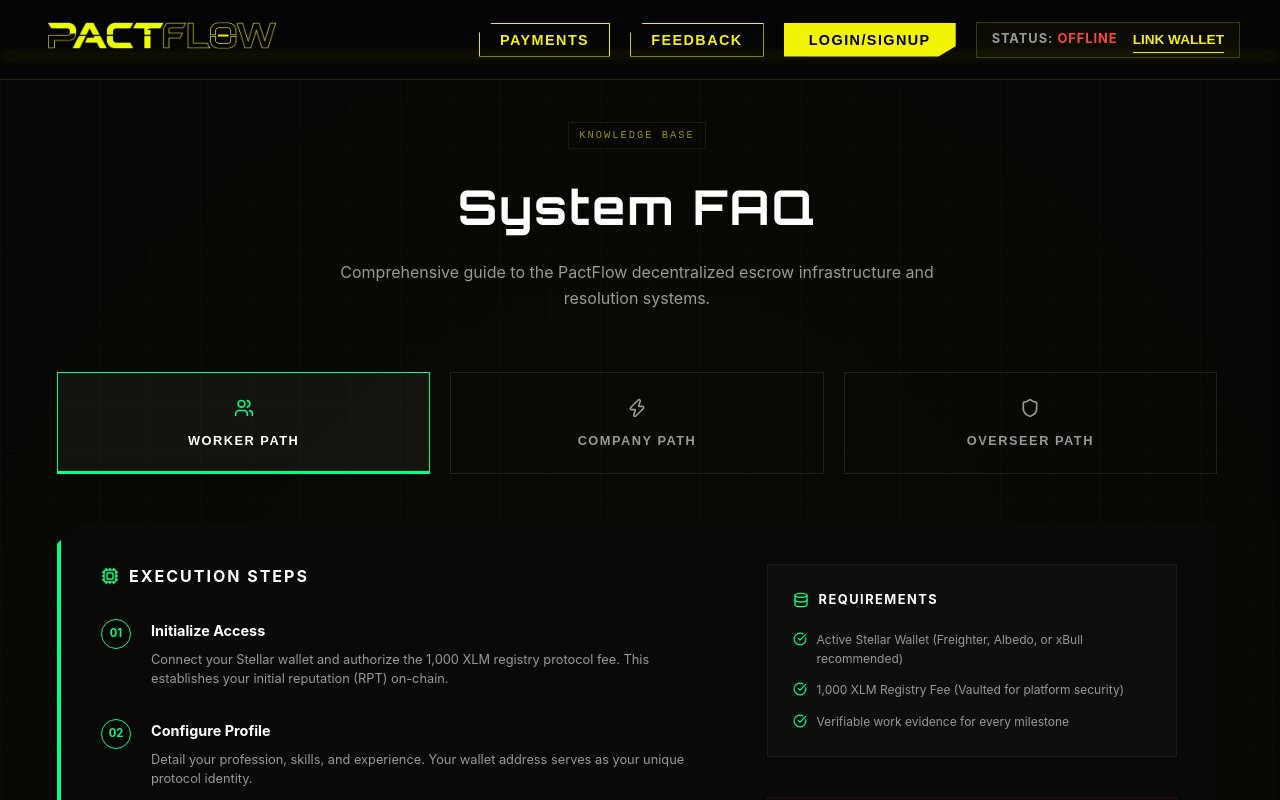
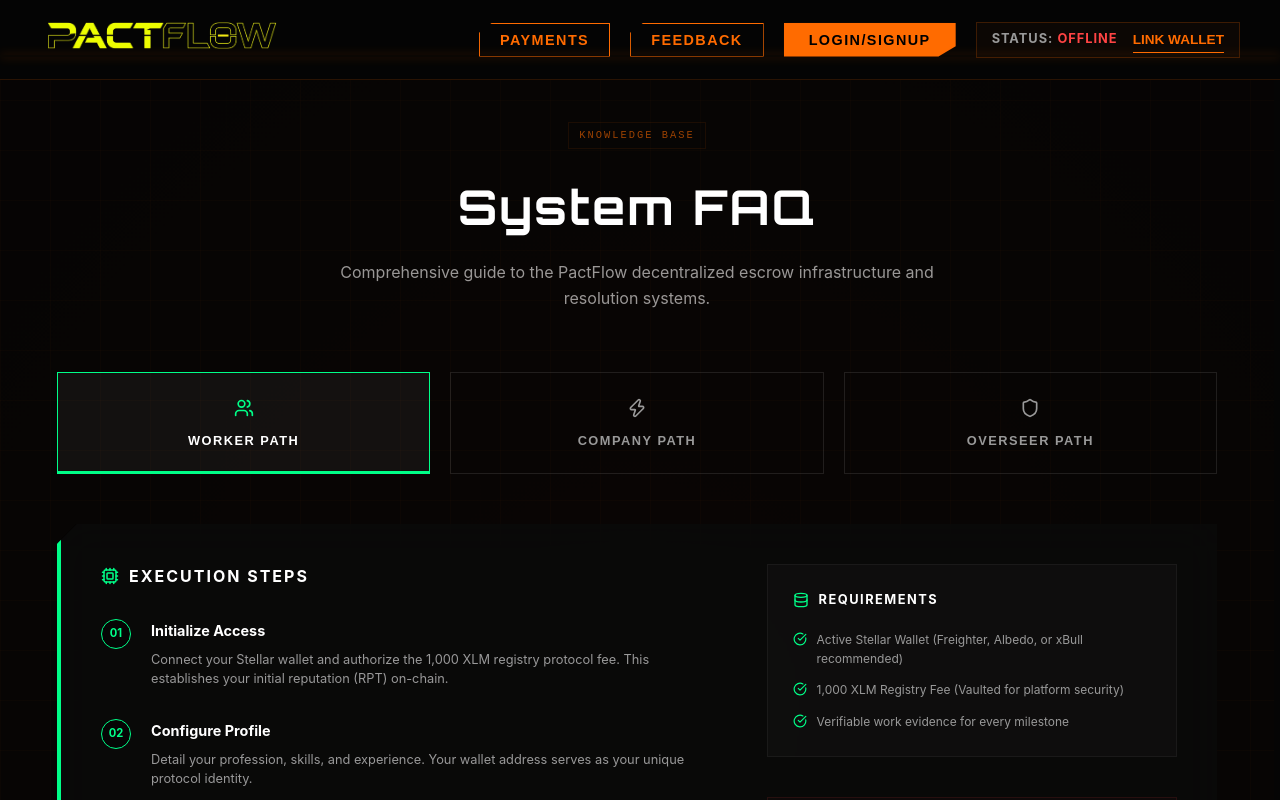
Before and after one commit to Dark-97o/PactFlow, a React (Vite) app: page /faq in a window 1280 px wide. Shown: the top 800 px of the page. Built offline with nearby package versions, Linux system fonts and the light colour scheme; what @stellar/stellar-sdk would draw is missing.

Commit message:
style: change color theme from cyberpunk yellow to orange

```diff
--- a/src/App.css
+++ b/src/App.css
@@ -244,7 +244,7 @@
   background: rgba(10, 10, 10, 0.85);
   backdrop-filter: blur(10px);
   padding: 25px;
-  border: 1px solid rgba(243, 243, 5, 0.2);
+  border: 1px solid rgba(255, 107, 0, 0.2);
   position: relative;
   clip-path: polygon(
     0 0,
@@ -274,7 +274,7 @@
   border-color: var(--primary);
   background: rgba(15, 15, 15, 0.95);
   transform: translateY(-5px);
-  box-shadow: 0 10px 30px rgba(0, 0, 0, 0.5), 0 0 15px rgba(243, 243, 5, 0.1);
+  box-shadow: 0 10px 30px rgba(0, 0, 0, 0.5), 0 0 15px rgba(255, 107, 0, 0.1);
 }
 
 .cyber-card:hover::before {
--- a/src/components/DashboardLayout.jsx
+++ b/src/components/DashboardLayout.jsx
@@ -113,7 +113,7 @@
                   padding: '12px 15px',
                   cursor: 'pointer',
                   color: (item.id === activeTab) ? 'var(--primary)' : 'var(--text-dim)',
-                  background: (item.id === activeTab) ? 'rgba(243, 243, 5, 0.05)' : 'transparent',
+                  background: (item.id === activeTab) ? 'rgba(255, 107, 0, 0.05)' : 'transparent',
                   borderLeft: (item.id === activeTab) ? '3px solid var(--primary)' : '3px solid transparent',
                   transition: 'all 0.3s',
                   textTransform: 'uppercase',
--- a/src/components/Header.jsx
+++ b/src/components/Header.jsx
@@ -43,7 +43,7 @@
           </div>
 
           {!isConnected && (
-            <div style={{ display: 'flex', gap: '15px', alignItems: 'center', background: 'rgba(243, 243, 5, 0.03)', padding: '4px 15px', border: '1px solid rgba(243, 243, 5, 0.2)', position: 'relative' }}>
+            <div style={{ display: 'flex', gap: '15px', alignItems: 'center', background: 'rgba(255, 107, 0, 0.03)', padding: '4px 15px', border: '1px solid rgba(255, 107, 0, 0.2)', position: 'relative' }}>
               <div style={{ fontSize: '0.8rem', color: 'var(--text-dim)', fontWeight: 'bold', letterSpacing: '1px' }}>
                 STATUS: <span style={{ color: '#ff4444' }}>OFFLINE</span>
               </div>
@@ -73,7 +73,7 @@
               alignItems: 'center',
               background: 'rgba(255, 255, 255, 0.03)',
               padding: '4px 4px 4px 15px',
-              border: '1px solid rgba(243, 243, 5, 0.2)',
+              border: '1px solid rgba(255, 107, 0, 0.2)',
               position: 'relative',
               clipPath: 'polygon(0 0, 100% 0, 100% 100%, 10px 100%, 0 calc(100% - 10px))'
             }}>
--- a/src/index.css
+++ b/src/index.css
@@ -1,15 +1,15 @@
 :root {
-  --primary: #f3f305; /* Cyberpunk Yellow */
-  --primary-dim: rgba(243, 243, 5, 0.7);
+  --primary: #ff6b00; /* Cyberpunk Orange */
+  --primary-dim: rgba(255, 107, 0, 0.7);
   --bg-main: #050505;
   --bg-section: #0d0d0d;
   --bg-card: #121212;
   --text-main: #ffffff;
   --text-dim: #999999;
-  --border-ghost: rgba(243, 243, 5, 0.15);
+  --border-ghost: rgba(255, 107, 0, 0.15);
   --font-main: 'Inter', system-ui, -apple-system, sans-serif;
-  --luxury-gradient: linear-gradient(135deg, #f3f305 0%, #c9c904 100%);
-  --glow: 0 0 20px rgba(243, 243, 5, 0.2);
+  --luxury-gradient: linear-gradient(135deg, #ff6b00 0%, #cc5200 100%);
+  --glow: 0 0 20px rgba(255, 107, 0, 0.2);
 }
 
 html {
@@ -88,7 +88,7 @@
 
 .btn-luxury:hover {
   transform: translateY(-2px);
-  box-shadow: 0 0 30px rgba(243, 243, 5, 0.4);
+  box-shadow: 0 0 30px rgba(255, 107, 0, 0.4);
 }
 
 .btn-outline {
@@ -125,8 +125,8 @@
   position: relative;
   overflow: hidden;
   background-image:
-    linear-gradient(rgba(243, 243, 5, 0.02) 1px, transparent 1px),
-    linear-gradient(90deg, rgba(243, 243, 5, 0.02) 1px, transparent 1px);
+    linear-gradient(rgba(255, 107, 0, 0.02) 1px, transparent 1px),
+    linear-gradient(90deg, rgba(255, 107, 0, 0.02) 1px, transparent 1px);
   background-size: 50px 50px;
 }
 
@@ -150,7 +150,7 @@
   left: -50%;
   width: 200%;
   height: 200%;
-  background: radial-gradient(circle at center, rgba(243, 243, 5, 0.05) 0%, transparent 70%);
+  background: radial-gradient(circle at center, rgba(255, 107, 0, 0.05) 0%, transparent 70%);
   animation: pulse 10s ease-in-out infinite alternate;
 }
 
@@ -186,7 +186,7 @@
 }
 
 .feature-card:hover {
-  background: rgba(243, 243, 5, 0.05);
+  background: rgba(255, 107, 0, 0.05);
   border-color: var(--primary);
   transform: translateY(-10px);
   box-shadow: 0 20px 40px rgba(0, 0, 0, 0.4);
@@ -202,7 +202,7 @@
 }
 
 .onboarding-step:hover {
-  background: rgba(243, 243, 5, 0.02);
+  background: rgba(255, 107, 0, 0.02);
 }
 
 .onboarding-step:last-child {
@@ -279,7 +279,7 @@
 }
 
 .cyber-notice {
-  background: rgba(243, 243, 5, 0.1);
+  background: rgba(255, 107, 0, 0.1);
   border-left: 3px solid var(--primary);
   padding: 10px 15px;
   color: var(--primary);
@@ -308,7 +308,7 @@
 
 .cyber-input:focus {
   border-color: var(--primary);
-  background: rgba(243, 243, 5, 0.05);
+  background: rgba(255, 107, 0, 0.05);
   box-shadow: var(--glow);
 }
 
@@ -357,7 +357,7 @@
   left: 0;
   width: 100%;
   height: 2px;
-  background: rgba(243, 243, 5, 0.1);
+  background: rgba(255, 107, 0, 0.1);
   box-shadow: 0 0 10px var(--primary);
   animation: scan 8s linear infinite;
   z-index: 10;
@@ -552,7 +552,7 @@
   left: 0;
   width: 100%;
   height: 2px;
-  background: rgba(243, 243, 5, 0.1);
+  background: rgba(255, 107, 0, 0.1);
   box-shadow: 0 0 10px var(--primary);
   animation: scan 8s linear infinite;
   z-index: 10;
--- a/src/pages/DashAdmin.jsx
+++ b/src/pages/DashAdmin.jsx
@@ -405,7 +405,7 @@
                     width: '6px',
                     height: '6px',
                     borderRadius: '50%',
-                    background: contract.status === 'OPERATIONAL' ? 'var(--primary)' : contract.status === 'STANDBY' ? '#f3f30555' : '#444',
+                    background: contract.status === 'OPERATIONAL' ? 'var(--primary)' : contract.status === 'STANDBY' ? '#ff6b0055' : '#444',
                     boxShadow: contract.status === 'OPERATIONAL' ? '0 0 10px var(--primary)' : 'none'
                   }}></div>
                 </div>
```
Also changed, not shown: src/pages/DashCompany.jsx (+9 -9 lines), src/pages/Landing.jsx (+11 -11 lines).
